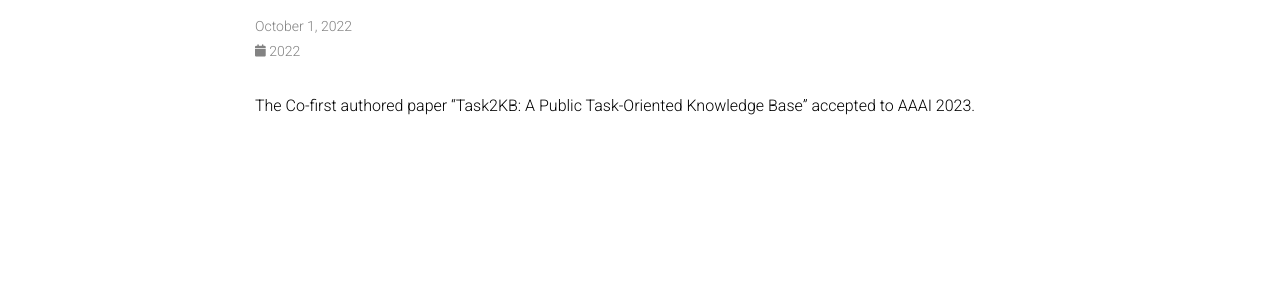
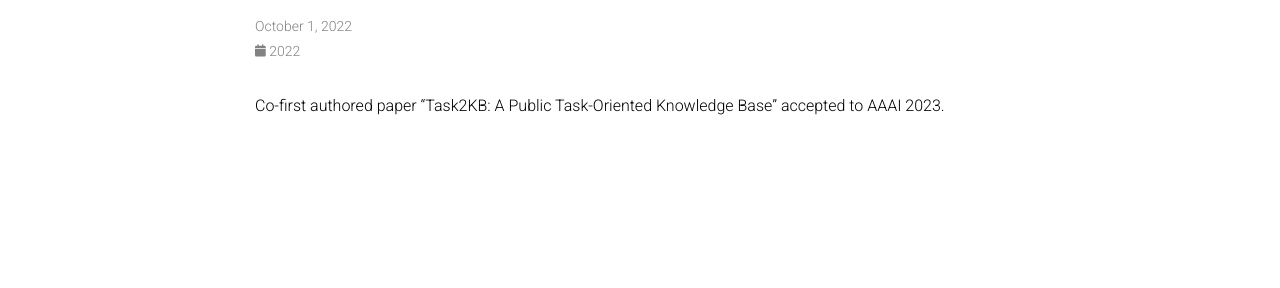
Before and after one commit to wangxieric/wangxieric.github.io, a Jekyll site: the page built from _news/task2kb.md, in a window 1280 px wide. Shown: the part 145-433 px from the top of the page. Built offline with Jekyll 4.4.1, drawn with Linux system fonts in a browser that asks for light colours; full-size pictures stand in for the smaller copies a plugin makes; comment, search, counter and statistics services are not loaded; a style sheet for code colours, icons or effects is not loaded.

Commit message:
add news

```diff
--- a/_news/task2kb.md
+++ b/_news/task2kb.md
@@ -4,4 +4,4 @@
 inline: true
 related_posts: false
 ---
-The Co-first authored paper “Task2KB: A Public Task-Oriented Knowledge Base” accepted to AAAI 2023.
+Co-first authored paper “Task2KB: A Public Task-Oriented Knowledge Base” accepted to AAAI 2023.
```
Also changed, not shown: _news/ACL_2023.md (added, +7 -0 lines), _news/EMNLP_2023.md (added, +7 -0 lines).
